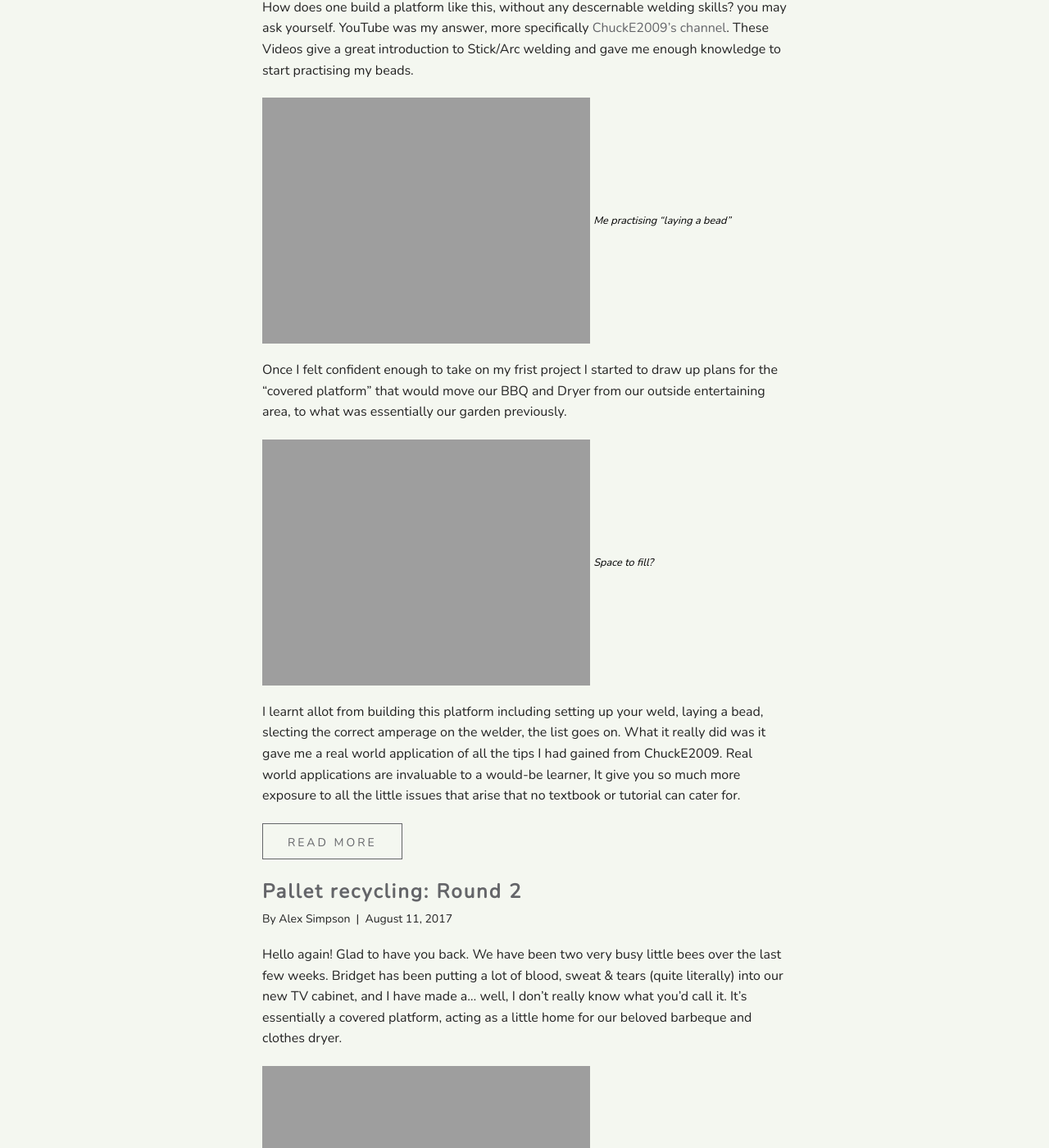
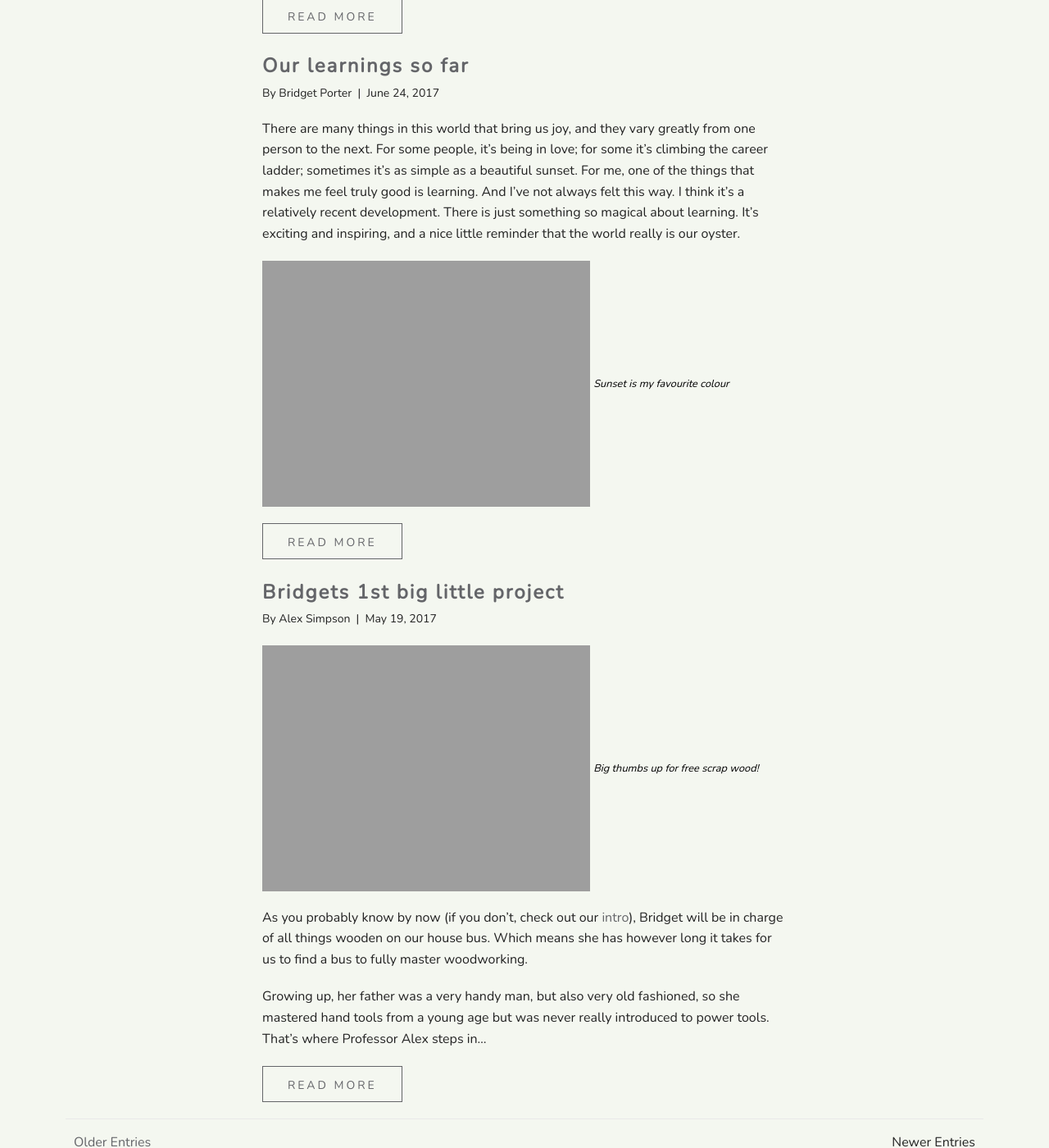
Before and after one commit to vendablefall/littlekiwibus, a Jekyll site: the page built from blog/index.html, in a window 1280 px wide and 1400 px high, scrolled down 1255 px. Shown: the whole window at 82% size. Built offline with Jekyll 4.4.1, drawn with Linux system fonts in a browser that asks for light colours; Markdown is read by kramdown in place of the engine named in the settings; the list of posts is cut into pages by our own code; some of the changed text lies outside the part shown.

Commit message:
stick-welding

```diff
--- a/_posts/2017-09-11-Alexs-covered-platform.md
+++ /dev/null
@@ -1,23 +0,0 @@
----
-layout: post
-title:  'Alexs "covered platform"'
-date:   2017-09-11 20:37:53 +0800 #re-adjust date as needed (post will not be shown untill that date)
-author: Alex Simpson
----
-
-The "covered platform" was to be my first real welding project, I am quite happy with how strong and square it turned out. The shelf that the BBQ sits on however... is not square at all, It was the last welding task i needed to get done, at the end of my third day straight welding, I was tired and wanted to get the job done, so I rushed it. I am okay with the "unsquare" shelf as this excersize was to build something solid and practical. My "covered platform" still meets these requirements even with the rushed shelf.
-
-<img src="{{site.url}}/images/AandB_stick.JPG"/>
-<a class="image-captions">Covered Platform</a>
-
-How does one build a platform like this, without any descernable welding skills? you may ask yourself. YouTube was my answer, more specifically [ChuckE2009's channel]( https://www.youtube.com/watch?v=NjYPJ-CxxW4 ). These Videos give a great introduction to Stick/Arc welding and gave me enough knowledge to start practising my beads.
-
-<img src="{{site.url}}/images/AandB_stick.JPG"/>
-<a class="image-captions">Me practising "laying a bead"</a>
-
- Once I felt confident enough to take on my frist project I started to draw up plans for the "covered platform" that would move our BBQ and Dryer from our outside entertaining area, to what was essentially our garden previously.
-
- <img src="{{site.url}}/images/AandB_stick.JPG"/>
-<a class="image-captions">Space to fill?</a>
-
-I learnt allot from building this platform including setting up your weld, laying a bead, slecting the correct amperage on the welder, the list goes on. What it really did was it gave me a real world application of all the tips I had gained from ChuckE2009. Real world applications are invaluable to a would-be learner, It give you so much more exposure to all the little issues that arise that no textbook or tutorial can cater for.
```
Also changed, not shown: _posts/2017-08-11-Bridgets-TV-Cabnet.md (+1 -1 lines).
